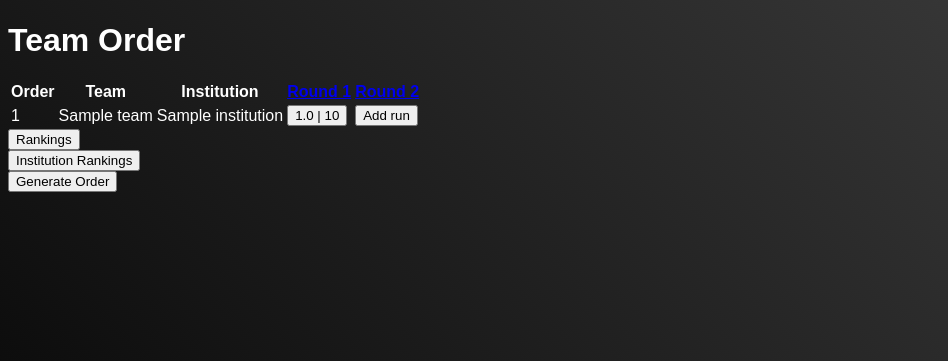
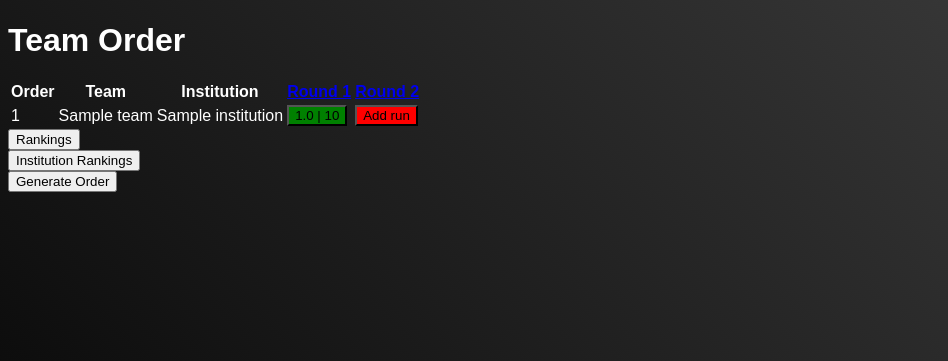
Before and after one commit to LucasJeanpierre/DefiRobotManager, a Django app: page /teamList/ in a window 1280 px wide. Shown: the part 59-420 px from the top of the page, without its empty margins (0-948 px from the left). Run offline with Django 4.2, Linux system fonts and the light colour scheme; tables that the repository leaves empty hold one stand-in row (values such as "Sample post").

Commit message:
Add run button color

```diff
--- a/stats/templates/stats/teamList.html
+++ b/stats/templates/stats/teamList.html
@@ -24,26 +24,26 @@
                 <td>
                     {% if team.runs.0 %}
                     <form action="/admin/stats/run/{{ team.runs.0.id }}/change/" target="_blank">
-                        <input type="submit" value="{{ team.runs.0.time }} | {{ team.runs.0.score }}">
+                        <input type="submit" style="background-color:green;" value="{{ team.runs.0.time }} | {{ team.runs.0.score }}">
                     </form>
                     {% else %}
                     <form action="/admin/stats/run/add/" target="_blank">
                         <input type="hidden" name="team" value="{{ team.id }}">
                         <input type="hidden" name="num_run" value="1">
-                        <input type="submit" value="Add run">
+                        <input type="submit" style="background-color:red;" value="Add run">
                     </form>
                     {% endif %}
                 </td>
                 <td>
                     {% if team.runs.1 %}
                     <form action="/admin/stats/run/{{ team.runs.1.id }}/change/" target="_blank">
-                        <input type="submit" value="{{ team.runs.1.time }} | {{ team.runs.1.score }}">
+                        <input type="submit" style="background-color:green;" value="{{ team.runs.1.time }} | {{ team.runs.1.score }}">
                     </form>
                     {% else %}
                     <form action="/admin/stats/run/add/" target="_blank">
                         <input type="hidden" name="team" value="{{ team.id }}">
                         <input type="hidden" name="num_run" value="2">
-                        <input type="submit" value="Add run">
+                        <input type="submit" style="background-color:red;" value="Add run">
                     </form>
                     {% endif %}
                 </td>
```
